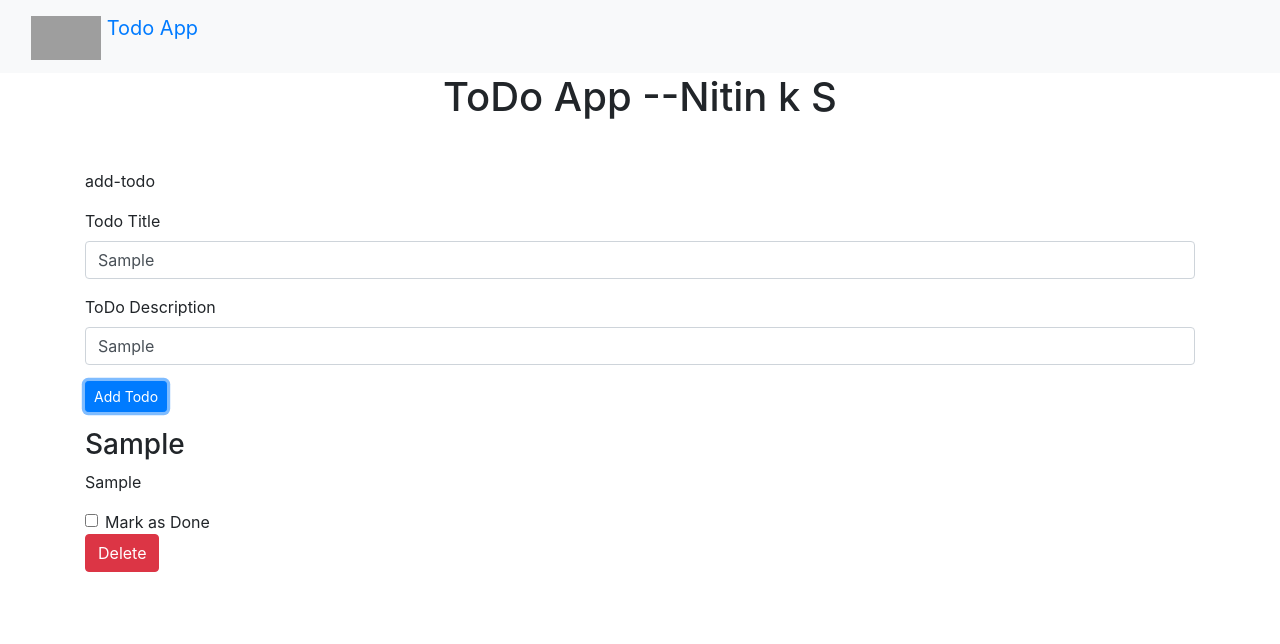
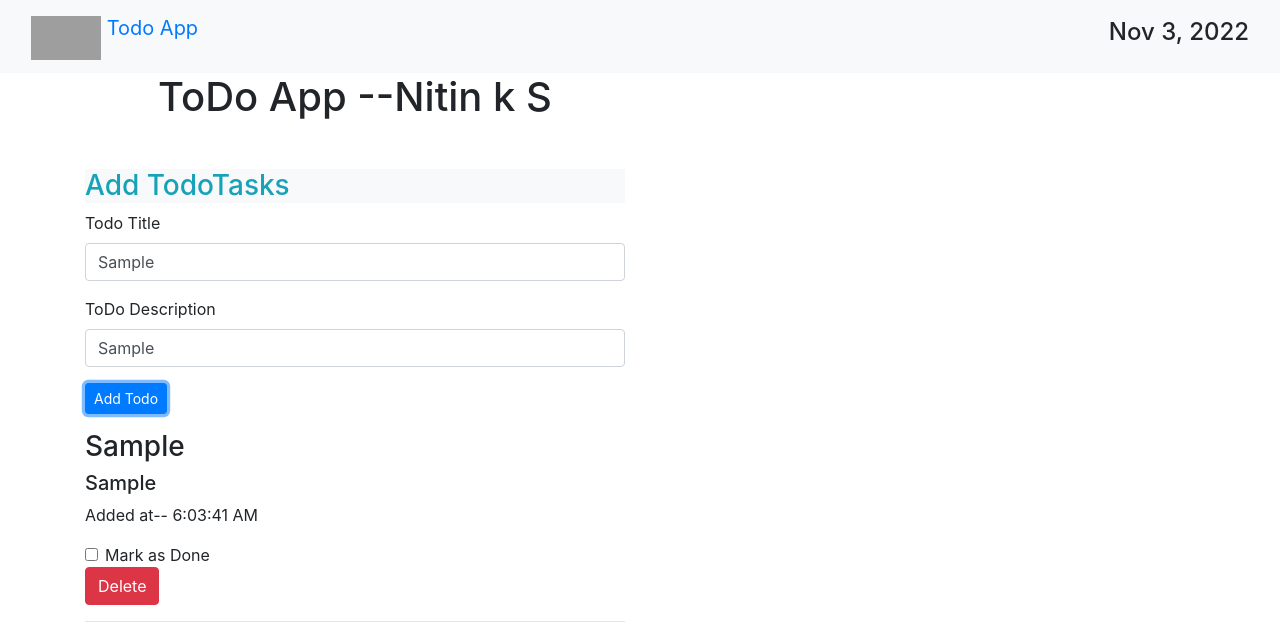
Before and after one commit to nitinks17/Advance-Angular--Todo-App, an Angular app: page / in a window 1280 px wide. Both pictures are taken after typing "Sample", "Sample" into the empty fields and a click on the button "Add Todo". Shown: the top 644 px of the page. Built offline with nearby package versions, Linux system fonts and the light colour scheme; grey boxes are pictures that could not be loaded.

Commit message:
made changes like added date at right top,

```diff
--- a/src/app/app.component.html
+++ b/src/app/app.component.html
@@ -4,10 +4,15 @@
         <img src="https://media.istockphoto.com/photos/tablet-with-paper-clip-todo-list-3d-illustration-3d-rendering-picture-id1285082518?b=1&k=20&m=1285082518&s=170667a&w=0&h=b-ByZ7VS2dnHJRvHUBxdp1qLoeNz_XVBGQK7X8eXgGU=" alt="Logo" width="70" height="44" class="d-inline-block align-text-top">
         Todo App
       </a>
+      <h4>{{timeanddate | date:'mediumDate' }}</h4>
     </div>
   </nav>
 
   <div class="container">
+    <div class="row">
+      <div class="col-6">
     <h1 class="text-center mb-5">ToDo App --Nitin k S</h1>
     <app-todo></app-todo>
   </div>
+  </div>
+  </div>
--- a/src/app/app.component.ts
+++ b/src/app/app.component.ts
@@ -6,5 +6,6 @@ import { Component } from '@angular/core';
   styleUrls: ['./app.component.css']
 })
 export class AppComponent {
+  timeanddate:any=new Date();
   title = 'todoApp';
 }
--- a/src/app/components/add-todo/add-todo.component.html
+++ b/src/app/components/add-todo/add-todo.component.html
@@ -1,5 +1,5 @@
 <div class="my-3">
-<p>add-todo</p>
+<h3 class="text-info bg-light" >Add TodoTasks</h3>
 <form (ngSubmit)="onSubmit()">
     <div class="form-group">
       <label for="title">Todo Title</label>
--- a/src/app/components/add-todo/add-todo.component.ts
+++ b/src/app/components/add-todo/add-todo.component.ts
@@ -19,10 +19,11 @@ desc:string=""
       sno:5,
       title:this.title,
       description:this.desc,
-      active:true
+      active:true,
+      time:new Date()
     }
     if(this.title=="" || this.desc==""){
-      alert("title & desciption should always be filled,neither of them cant be empty")
+      alert("Title & Desciption should always be filled,neither of them cant be empty")
     }
 
     else{
--- a/src/app/components/todo/todo.component.html
+++ b/src/app/components/todo/todo.component.html
@@ -6,5 +6,6 @@
 <ng-template #elseBlock>
 <div *ngFor="let elem of todoArr" #elseBlock >
     <app-todolist [Todo]="elem" (TodoDelete)="deleteTodoelem($event)" (TodoCheck)="toggleCheckbox($event)"></app-todolist>
+    <hr>
 </div>
 </ng-template>
--- a/src/app/components/todo/todointerface.ts
+++ b/src/app/components/todo/todointerface.ts
@@ -3,5 +3,5 @@ export interface TodoInterface{
     title:string;
     description:string;
     active:boolean;
-
+    time:any;
 }
--- a/src/app/components/todolist/todolist.component.html
+++ b/src/app/components/todolist/todolist.component.html
@@ -1,10 +1,13 @@
 
 <div class="my-3">
 <h3 [ngClass]="{'strike': !Todo.active}">{{Todo.title}}</h3>
-<p [ngClass]="{'strike': !Todo.active}">{{Todo.description}}</p>
+<h5 [ngClass]="{'strike': !Todo.active}">{{Todo.description}}</h5>
+<p [ngClass]="{'strike': !Todo.active}">Added at-- {{Todo.time |date:'mediumTime' }}</p>
+
 
 <div class="form-check">
     <input type="checkbox" class="form-check-input" id="exampleCheck1" (click)="onCheckboxClick(Todo)">
+
     <label class="form-check-label" for="exampleCheck1">Mark as Done</label>
   </div>
 <button class="btn btn-danger" (click)="onDelete(Todo)">Delete</button>
--- a/src/app/components/todolist/todolist.component.ts
+++ b/src/app/components/todolist/todolist.component.ts
@@ -7,13 +7,16 @@ import { TodoInterface } from '../todo/todointerface';
   styleUrls: ['./todolist.component.css']
 })
 export class TodolistComponent implements OnInit {
+
 @Input()  Todo:any;
 @Output() TodoDelete:EventEmitter<TodoInterface>=new EventEmitter()
 @Output() TodoCheck:EventEmitter<TodoInterface>=new EventEmitter()
   constructor() { }
 
   ngOnInit(): void {
-    console.log("TodoArr",this.Todo)
+    console.log("TodoArr in todolist",this.Todo)
+
+
   }
 
   onDelete(Todo:TodoInterface){
--- a/src/index.html
+++ b/src/index.html
@@ -2,7 +2,7 @@
 <html lang="en">
 <head>
   <meta charset="utf-8">
-  <title>TodoApp</title>
+  <title>TodoApp--Nitin K S</title>
   <base href="/">
   <meta name="viewport" content="width=device-width, initial-scale=1">
   <link rel="icon" type="image/x-icon" href="favicon.ico">
```
